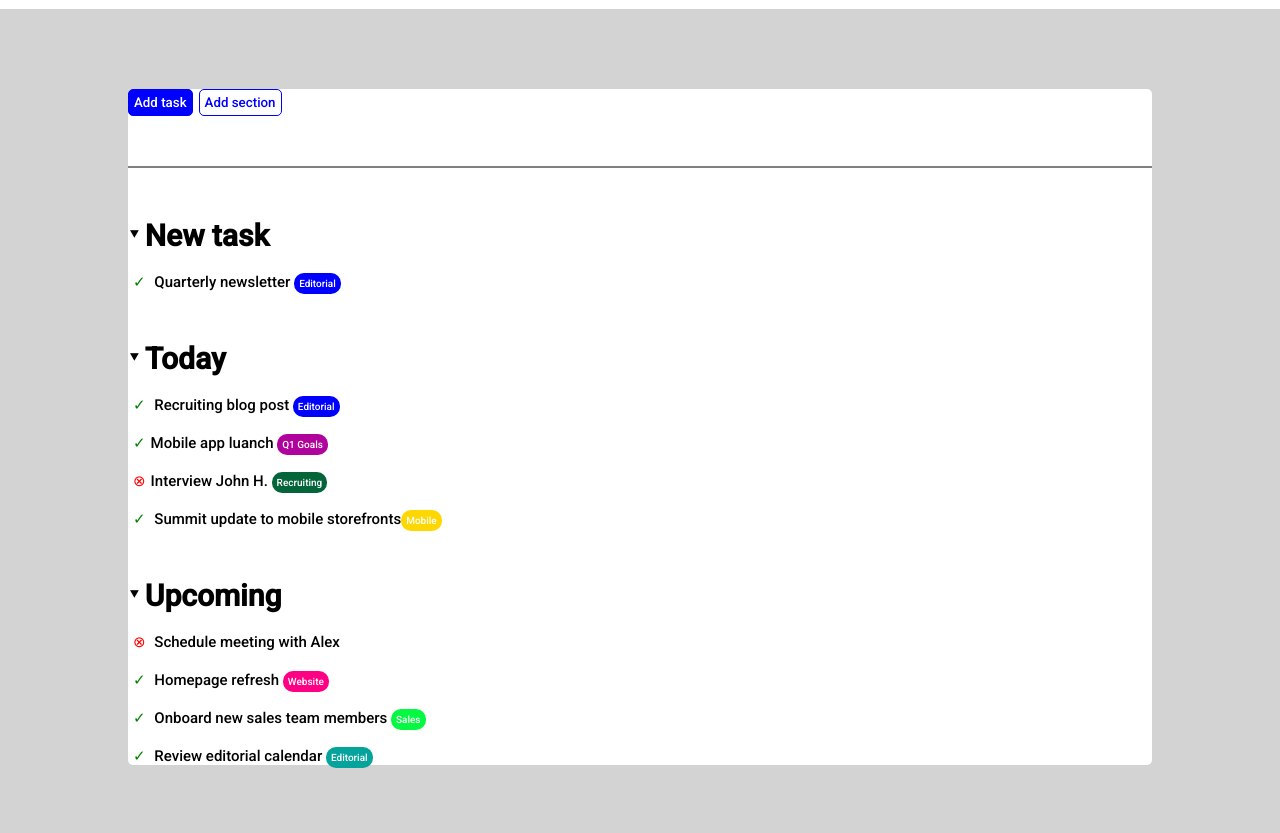
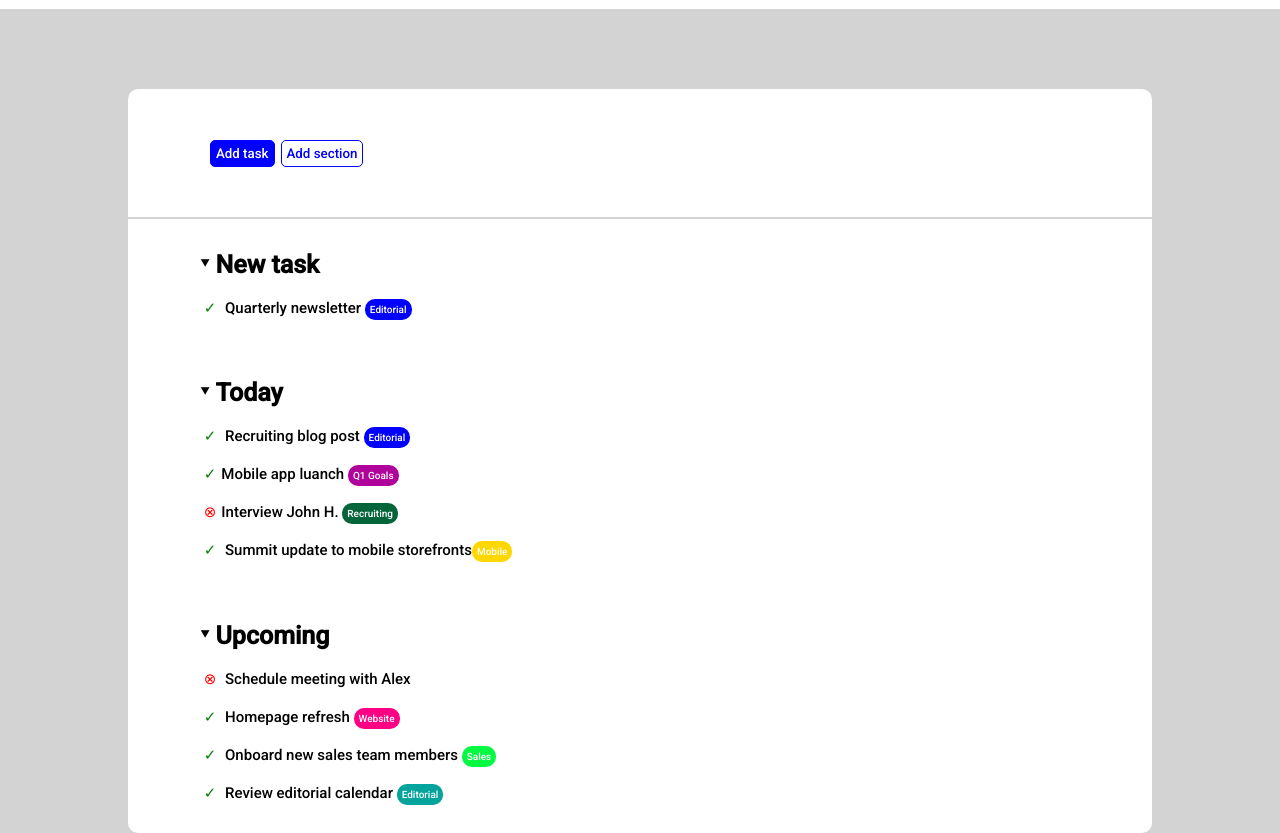
Before and after one commit to valeriogonini/html-css-toboolist, a plain HTML site: page index.html in a window 1280 px wide. Shown: the part 61-894 px from the top of the page. Before the commit the page ends 831 px from the top, so only its background shows below. Drawn offline with Linux system fonts and the light colour scheme; a web font is replaced by a local one.

Commit message:
esercizio finito

```diff
--- a/index.html
+++ b/index.html
@@ -6,8 +6,8 @@
     <title>Tobolist</title>
     <link rel="stylesheet" href="style.css">
     <link rel="preconnect" href="https://fonts.googleapis.com">
-    <link rel="preconnect" href="https://fonts.gstatic.com" crossorigin>
-    <link href="https://fonts.googleapis.com/css2?family=Playfair+Display&family=Roboto:wght@500&display=swap" rel="stylesheet">
+<link rel="preconnect" href="https://fonts.gstatic.com" crossorigin>
+<link href="https://fonts.googleapis.com/css2?family=Hind+Madurai:wght@500&family=Playfair+Display&family=Roboto:wght@500&display=swap" rel="stylesheet">
 </head>
 <body>
     <!--title-->
@@ -19,15 +19,15 @@
     <!--pulsanti-->
      <div class="container background ">
      <div >
-      <div class="container pulsanti ">
-        <button class="addtask">Add task</button>
+      <div style="padding-top: 5%;" class=" pulsanti ">
+        <button style="margin-left: 8%;" class="addtask">Add task</button>
         <button class="secondtask">Add section</button>
         <div class="linea"></div>
 
       </div>
 
-      <!--new task-->
-      <section>
+      <!--listauno-->
+      <section class="padding5">
         <div class=" container list ">
           <ul>
              <li> &#11206; <span class="titlelist"> New task</span></li>
@@ -36,7 +36,7 @@
         </div>
       </section>
       <!--listadue-->
-      <section>
+      <section class="padding5">
         <div class=" container list ">
           <ul>
              <li> &#11206; <span class="titlelist">Today</span></li>
@@ -48,7 +48,7 @@
         </div>
       </section>
       <!--listatre-->
-      <section>
+      <section class="padding5">
         <div class=" container list ">
           <ul>
              <li> &#11206; <span class="titlelist">Upcoming</span></li>
--- a/style.css
+++ b/style.css
@@ -1,7 +1,7 @@
 * {
     margin: 0;
-    padding: 0;
     box-sizing: border-box;
+    font-family: 'Hind Madurai', sans-serif;
     font-family: 'Playfair Display', serif;
     font-family: 'Roboto', sans-serif;
 }
@@ -14,11 +14,8 @@ ul,ol,menu{
 
 
 }
-
-.padding {
-    margin-left: 20px;
-
-
+.padding5{
+    padding: 3%;
 }
 
 body{
@@ -27,7 +24,7 @@ body{
 .background{
     background-color: white;
 
-    border-radius: 5px;
+    border-radius: 10px;
 
 
 
@@ -47,6 +44,7 @@ body{
 .title{
     font-size: 50px;
     vertical-align: middle;
+    font-weight: 500;
 }
 .pulsanti{
 
@@ -72,15 +70,13 @@ body{
     border-radius: 5px;
 }
 .titlelist{
-    font-size: 30px;
-    font-weight: 900;
+    font-size: 25px;
+    font-weight: 600;
     vertical-align: middle;
 
 
 }
-.list{
-   margin-top: 50px;
-}
+
 .firstedit{
     color: white;
     background-color: blue;
@@ -160,6 +156,6 @@ body{
 
 }
 .linea{
-    border-bottom: 2px solid gray;
+    border-bottom: 2px solid lightgray;
     margin-top: 50px;
 }
```
